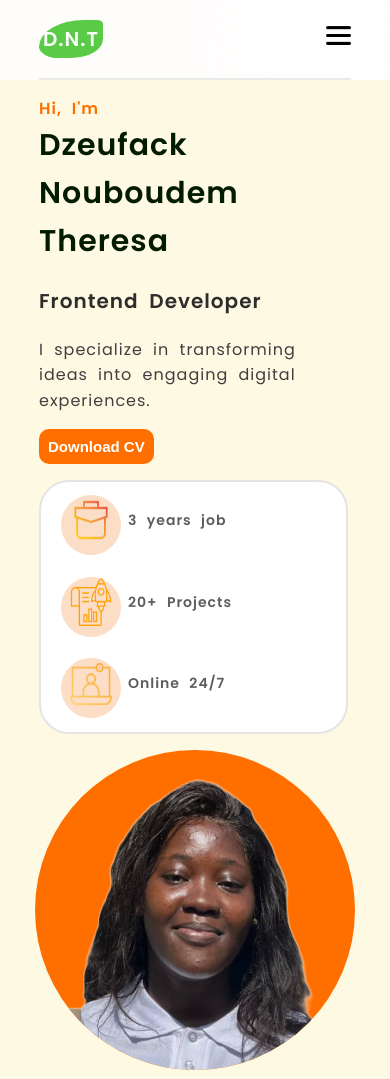
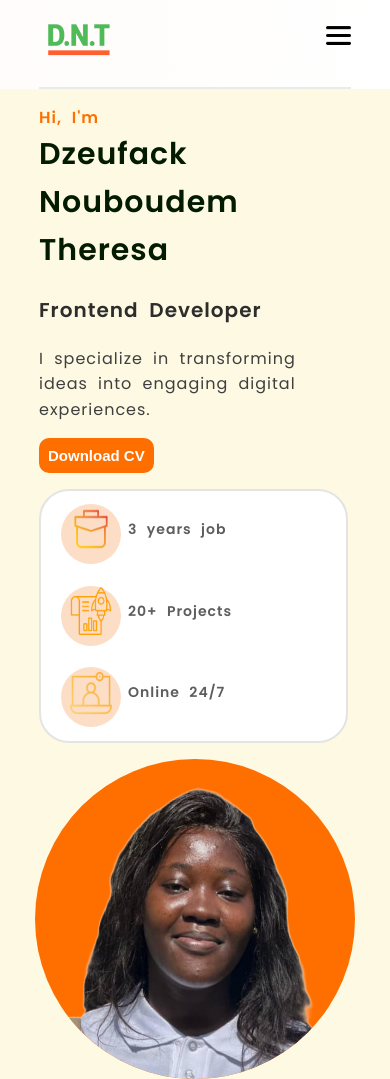
Before and after one commit to theresa897/PORTFOLIO, a plain HTML site: page index.html in a window 390 px wide. Shown: the top 1079 px of the page. Drawn offline with Linux system fonts and the light colour scheme.

Commit message:
logo update

```diff
--- a/index.css
+++ b/index.css
@@ -939,6 +939,13 @@ footer {
         flex-wrap: nowrap;
     }
 
+
+    .logo1 {
+        width: 80px;
+        height: 80px;
+        margin: auto;
+    }
+
     .hero-text{
         width: 100%;
     }
--- a/index.html
+++ b/index.html
@@ -22,8 +22,8 @@
     </head>
     <body>
         <nav>
-            <div>
-                <p class="logo">D.N.T</p>
+            <div class="div">
+                <img class="logo1" src="./public/images/logo.png" alt="page logo"/>
             </div>
             <div class="nav-menu">
                 <a href="#Hero" class="nav-menu-item">Home</a>
@@ -41,7 +41,7 @@
             <div class="container">
                 <p id="close" class="close">x</p>
                 <div class="div">
-                    <img src="./public/images/logo.png" alt="page logo"/>
+                    <img class="logo1" src="./public/images/logo.png" alt="page logo"/>
                 </div>
                 <div class="phone-nav-menu">
                     <a href="#Hero" class="phone-nav-menu-item">Home</a>
```
